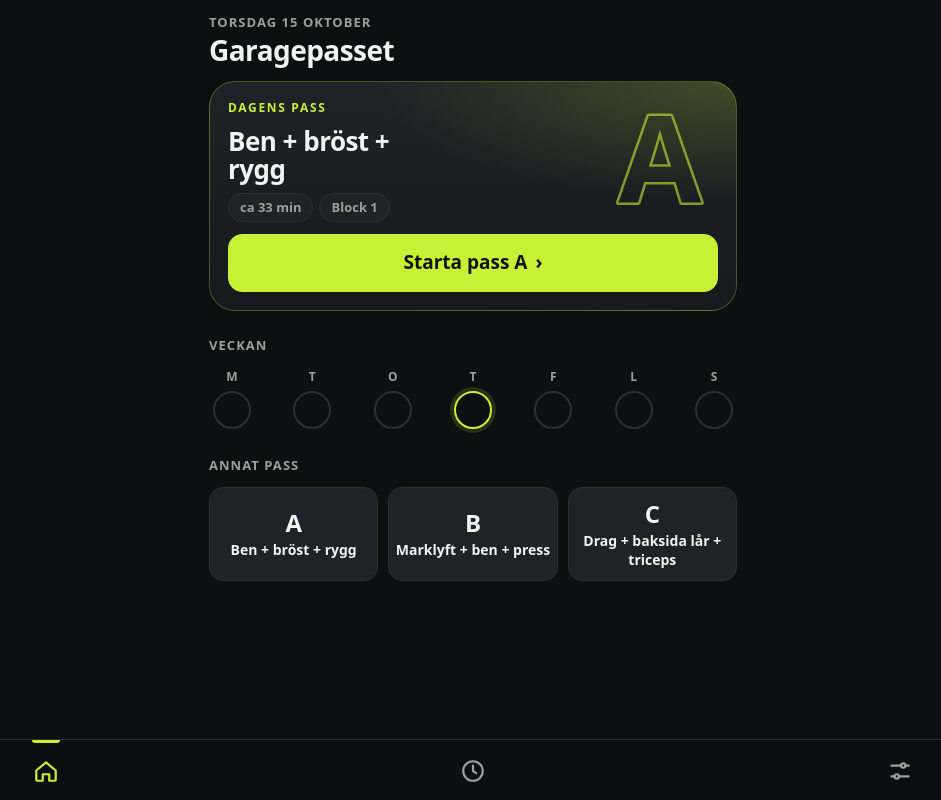
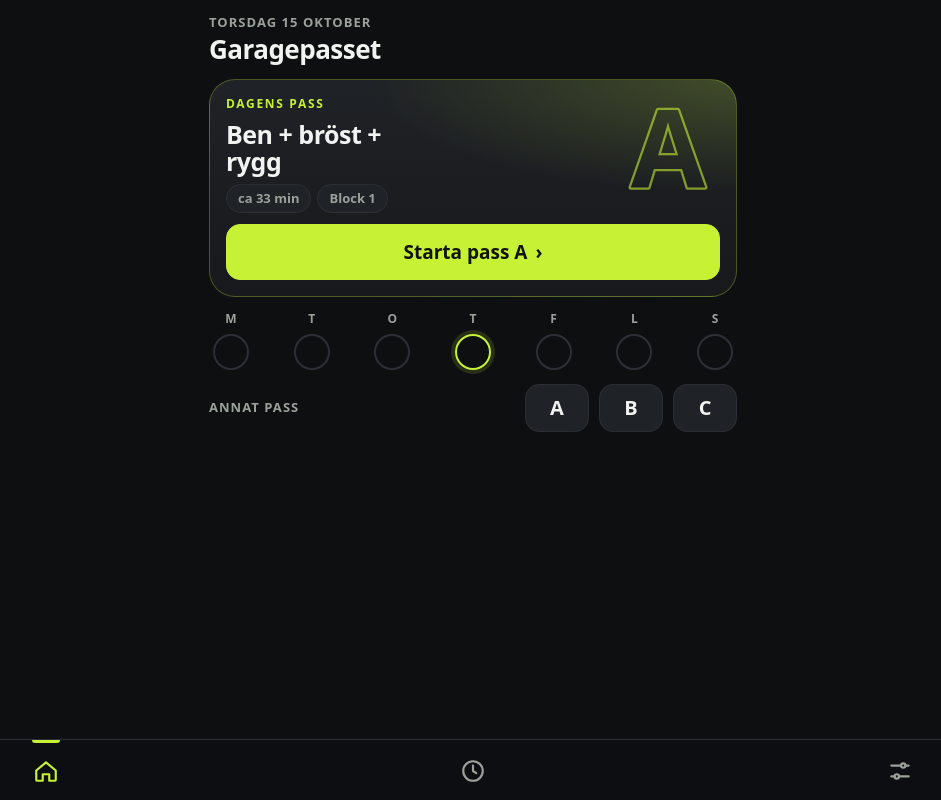
Before and after one commit to 867n6s26d4-hue/training, a Preact app: page / in a window 1280 px wide. Shown: the whole page, without its empty margins (167-1108 px from the left). Built offline with nearby package versions, Linux system fonts and the light colour scheme.

Commit message:
Hemskärmen ryms utan scroll: kompaktare 'Annat pass', mindre bottenmarginal, safe-area som variabler
Co-Authored-By: Claude Sonnet 5.5 <noreply@anthropic.com>
Claude-Session: https://claude.ai/code/session_01FU2zo2EF9mXyjHDUosVBit

```diff
--- a/src/styles.css
+++ b/src/styles.css
@@ -1,4 +1,6 @@
 :root {
+  --sat: env(safe-area-inset-top);
+  --sab: env(safe-area-inset-bottom);
   /* Palett A: grafit och lime. Vila är terrakottarött. */
   --bg: #0e0f11;
   --surface: #17191c;
@@ -35,7 +37,7 @@ body {
   line-height: 1.35;
   -webkit-text-size-adjust: 100%;
   overscroll-behavior-y: none;
-  padding: env(safe-area-inset-top) 0 0;
+  padding: var(--sat) 0 0;
 }
 button, input, select { font: inherit; color: inherit; }
 .tnum { font-variant-numeric: tabular-nums; }
@@ -44,7 +46,7 @@ button, input, select { font: inherit; color: inherit; }
 .ok-text { color: var(--ok); }
 .warn-text { color: var(--warn); }
 
-.screen { max-width: 560px; margin: 0 auto; padding: 8px 16px calc(96px + env(safe-area-inset-bottom)); display: flex; flex-direction: column; gap: 12px; }
+.screen { max-width: 560px; margin: 0 auto; padding: 8px 16px calc(96px + var(--sab)); display: flex; flex-direction: column; gap: 12px; }
 .topbar { display: flex; align-items: center; justify-content: space-between; gap: 8px; padding: 8px 0; position: sticky; top: 0; background: var(--bg); z-index: 5; }
 .topbar.plain { justify-content: flex-start; position: static; }
 .topbar-title { font-weight: 700; display: flex; gap: 8px; align-items: center; }
@@ -116,18 +118,18 @@ p { margin: 0; }
 .hist-head { display: flex; justify-content: space-between; gap: 8px; }
 .hist-list { margin: 0; padding-left: 18px; display: flex; flex-direction: column; gap: 2px; font-size: 15px; }
 
-.tabbar { position: fixed; left: 0; right: 0; bottom: 0; display: flex; background: color-mix(in srgb, var(--bg) 94%, transparent); backdrop-filter: blur(10px); border-top: 1px solid var(--line); padding-bottom: env(safe-area-inset-bottom); z-index: 10; }
+.tabbar { position: fixed; left: 0; right: 0; bottom: 0; display: flex; background: color-mix(in srgb, var(--bg) 94%, transparent); backdrop-filter: blur(10px); border-top: 1px solid var(--line); padding-bottom: var(--sab); z-index: 10; }
 .tabbar button { flex: 1; appearance: none; background: none; border: 0; padding: 14px 2px 12px; color: var(--muted); min-height: 60px; display: grid; place-items: center; position: relative; }
 .tabbar button svg { display: block; }
 .tabbar button.on { color: var(--accent); }
 .tabbar button.on::before { content: ''; position: absolute; top: 0; left: 50%; width: 28px; height: 3px; margin-left: -14px; border-radius: 0 0 3px 3px; background: var(--accent); }
 
-.rest-bar { position: fixed; left: 12px; right: 12px; bottom: calc(12px + env(safe-area-inset-bottom)); background: var(--rest-bg); border: 1px solid var(--rest-line); border-radius: 18px; padding: 10px 12px; display: flex; align-items: center; gap: 10px; z-index: 20; box-shadow: 0 8px 30px rgba(0,0,0,0.5); max-width: 536px; margin: 0 auto; }
+.rest-bar { position: fixed; left: 12px; right: 12px; bottom: calc(12px + var(--sab)); background: var(--rest-bg); border: 1px solid var(--rest-line); border-radius: 18px; padding: 10px 12px; display: flex; align-items: center; gap: 10px; z-index: 20; box-shadow: 0 8px 30px rgba(0,0,0,0.5); max-width: 536px; margin: 0 auto; }
 .rest-bar.ready { background: color-mix(in srgb, var(--ok) 22%, var(--bg)); border-color: var(--ok); justify-content: center; }
 .rest-clock { font-size: 34px; font-weight: 800; min-width: 92px; }
 .rest-label { flex: 1; font-weight: 700; }
 
-.timer-screen { --tb: var(--tb-lead); --tf: var(--tf-lead); position: fixed; inset: 0; display: flex; flex-direction: column; padding: calc(env(safe-area-inset-top) + 12px) 16px calc(env(safe-area-inset-bottom) + 16px); background: var(--tb); color: var(--tf); z-index: 50; gap: 12px; }
+.timer-screen { --tb: var(--tb-lead); --tf: var(--tf-lead); position: fixed; inset: 0; display: flex; flex-direction: column; padding: calc(var(--sat) + 12px) 16px calc(var(--sab) + 16px); background: var(--tb); color: var(--tf); z-index: 50; gap: 12px; }
 .timer-screen[data-kind='minute'], .timer-screen[data-kind='work'] { --tb: var(--tb-work); --tf: var(--tf-work); }
 .timer-screen[data-kind='rest'] { --tb: var(--tb-rest); --tf: var(--tf-rest); }
 .timer-screen[data-kind='amrap'] { --tb: var(--tb-amrap); --tf: var(--tf-amrap); }
@@ -156,7 +158,7 @@ p { margin: 0; }
 .stepper.big .num { font-size: 64px; font-weight: 800; min-width: 90px; }
 .amrap-final { display: flex; flex-direction: column; align-items: center; gap: 8px; }
 
-.toast { position: fixed; left: 16px; right: 16px; bottom: calc(80px + env(safe-area-inset-bottom)); background: var(--danger); color: var(--danger-ink); padding: 12px 14px; border-radius: 12px; font-weight: 700; z-index: 60; }
+.toast { position: fixed; left: 16px; right: 16px; bottom: calc(80px + var(--sab)); background: var(--danger); color: var(--danger-ink); padding: 12px 14px; border-radius: 12px; font-weight: 700; z-index: 60; }
 
 @media (prefers-reduced-motion: no-preference) { .btn, .step, .check { transition: transform 0.06s; } }
 
@@ -196,3 +198,16 @@ p { margin: 0; }
 .timer-screen[data-kind='fortime'] { --tb: var(--tb-amrap); --tf: var(--tf-amrap); }
 .timer-lines { list-style: none; margin: 6px 0 0; padding: 0; display: flex; flex-direction: column; gap: 6px; font-size: 20px; font-weight: 700; text-align: center; }
 .timer-screen .timer-top .chip { color: var(--tf); border-color: color-mix(in srgb, var(--tf) 35%, transparent); background: color-mix(in srgb, var(--tf) 10%, transparent); }
+
+/* Hemskärm: ska ge plats åt allt utan scroll på en iPhone i hemskärmsläge */
+.screen.home { gap: 12px; padding-bottom: calc(72px + var(--sab)); }
+.home .brand { font-size: 26px; }
+.home .hero2 { padding: 16px; gap: 9px; }
+.home .hero-name { font-size: 25px; }
+.home .hero-letter { width: 108px; height: 117px; top: 10px; right: 14px; }
+.home .lift { padding: 9px 0; font-size: 16px; }
+.home .hero2 .btn.xl { min-height: 56px; }
+.home .dot { width: 36px; height: 36px; }
+.other { display: flex; align-items: center; gap: 10px; }
+.other > span { flex: 1; font-size: 13px; font-weight: 700; text-transform: uppercase; letter-spacing: 0.08em; }
+.other .btn.day { flex: 0 0 64px; flex-direction: row; min-height: 48px; padding: 0; font-size: 20px; font-weight: 800; }
--- a/src/ui/Home.tsx
+++ b/src/ui/Home.tsx
@@ -31,7 +31,7 @@ export function Home({ active, done, next, deloadSuggested, settings, onStart, o
   const rows = preview?.items.map((it, i) => describeItem(it, preview.strength[i], last?.[it.exerciseId]));
 
   return (
-    <div class="screen">
+    <div class="screen home">
       <header class="home-top">
         <div>
           <div class="date">{dateFmt.format(now)}</div>
@@ -101,8 +101,7 @@ export function Home({ active, done, next, deloadSuggested, settings, onStart, o
         </section>
       )}
 
-      <h2 class="h2">Veckan</h2>
-      <div class="week" aria-label="Veckans pass">
+            <div class="week" aria-label="Veckans pass">
         {days.map((d, i) => (
           <div class="wd" key={i}>
             {WEEKDAYS[i]}
@@ -112,17 +111,14 @@ export function Home({ active, done, next, deloadSuggested, settings, onStart, o
       </div>
 
       {!active && (
-        <>
-          <h2 class="h2">Annat pass</h2>
-          <div class="grid3">
-            {DAYS.map((d) => (
-              <button class="btn day" key={d.id} onClick={() => onStart(d.id)}>
-                <b>{d.id}</b>
-                <span class="small-text">{d.title}</span>
-              </button>
-            ))}
-          </div>
-        </>
+        <div class="other">
+          <span class="muted">Annat pass</span>
+          {DAYS.map((d) => (
+            <button class="btn day" key={d.id} onClick={() => onStart(d.id)} aria-label={`Starta pass ${d.id}: ${d.title}`} title={d.title}>
+              {d.id}
+            </button>
+          ))}
+        </div>
       )}
     </div>
   );
```
